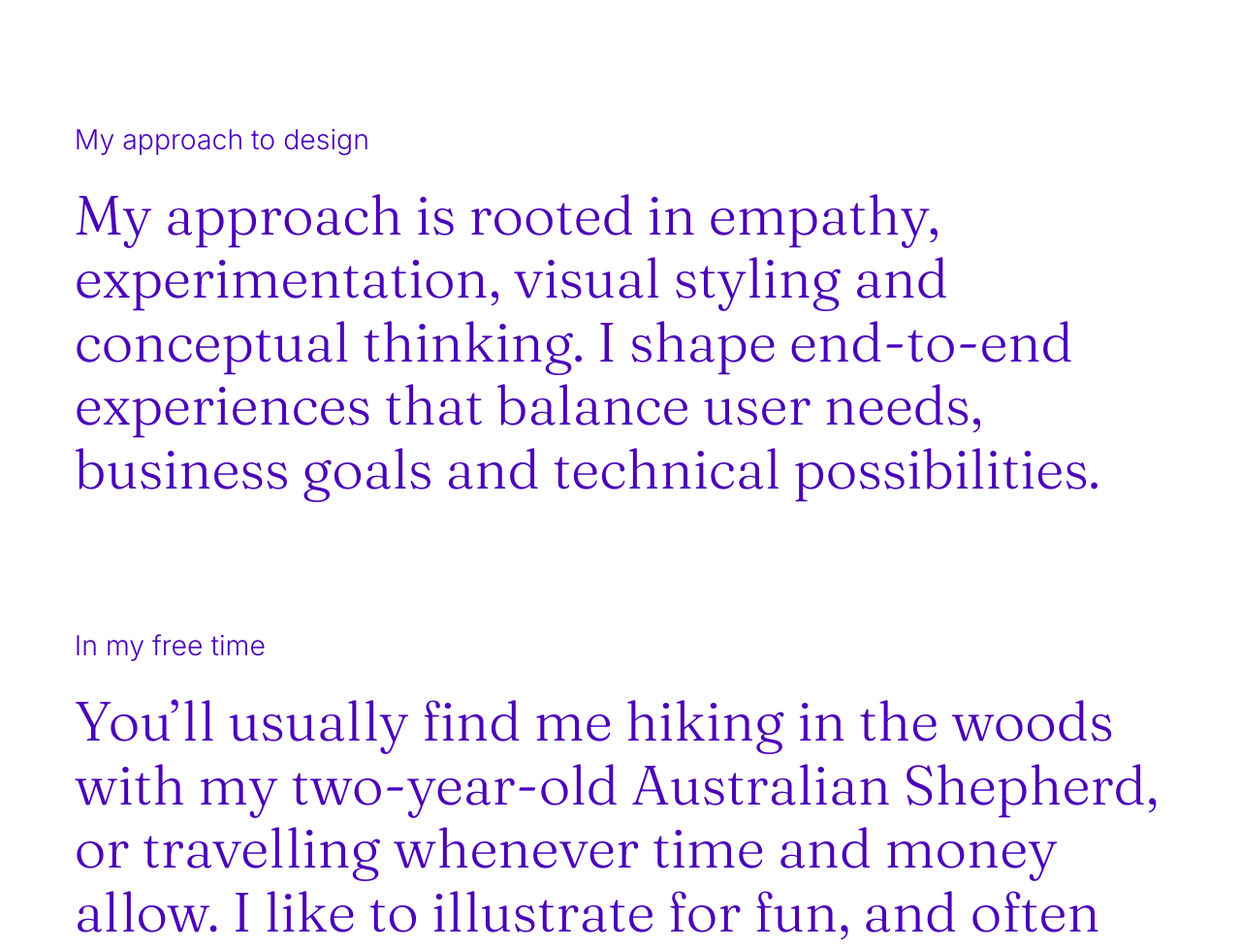
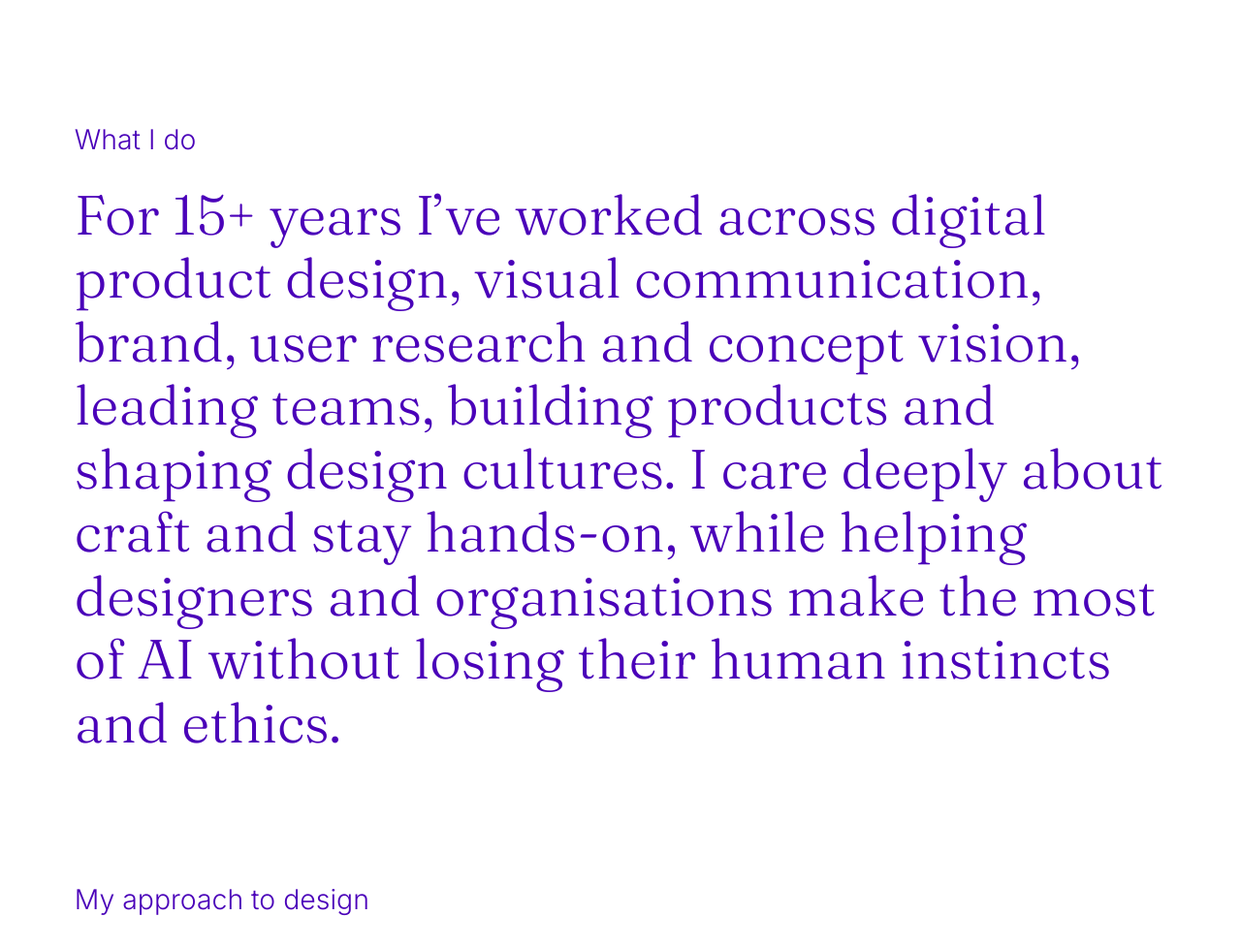
Before and after one commit to parasighted/portfolio, a plain HTML site: page about.html in a window 1280 px wide. Shown: the part 320-1298 px from the top of the page at 97% size. Drawn offline with Linux system fonts and the light colour scheme.

Commit message:
Add 'What I do' section to About page
Co-Authored-By: Claude Opus 5.5 <noreply@anthropic.com>

```diff
--- a/about.html
+++ b/about.html
@@ -50,6 +50,11 @@
   <main class="about">
 
     <h1 class="about__intro serif">Hi! I’m <span class="about__name" data-photo-coin data-faces="assets/about/me-1.jpg?v=4,assets/about/me-2.jpg?v=2,assets/about/me-3.jpg">Saloni Sinha</span>, a multidisciplinary designer based in Oslo, currently working as a Lead Experience designer at <a class="link" href="https://www.frog.co/" target="_blank" rel="noopener">frog</a> Oslo.</h1>
+
+    <section class="about__block reveal">
+      <h2 class="about__label">What I do</h2>
+      <p class="about__text serif">For 15+ years I’ve worked across digital product design, visual communication, brand, user research and concept vision, leading teams, building products and shaping design cultures. I care deeply about craft and stay hands-on, while helping designers and organisations make the most of AI without losing their human instincts and ethics.</p>
+    </section>
 
     <section class="about__block reveal">
       <h2 class="about__label">My approach to design</h2>
```
